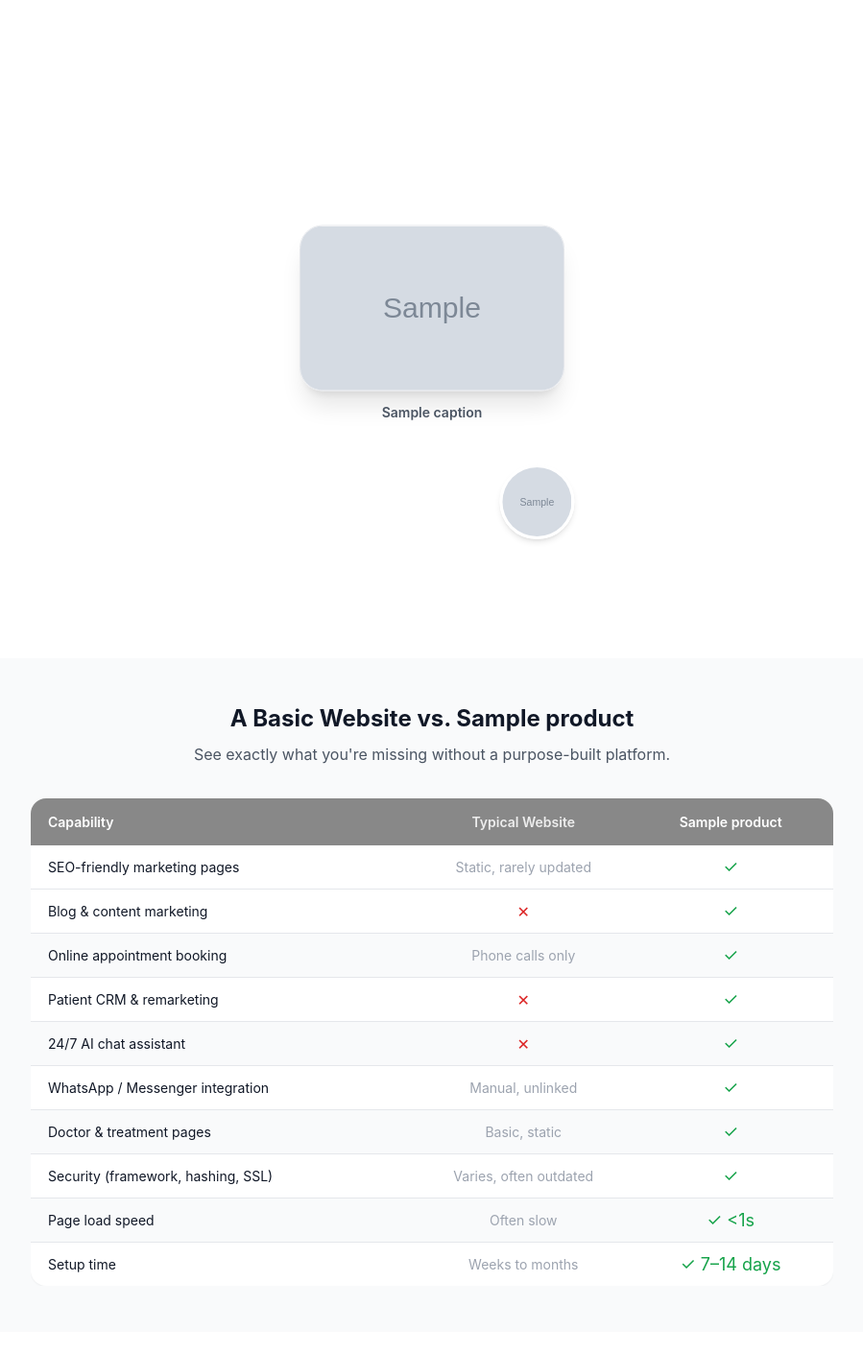
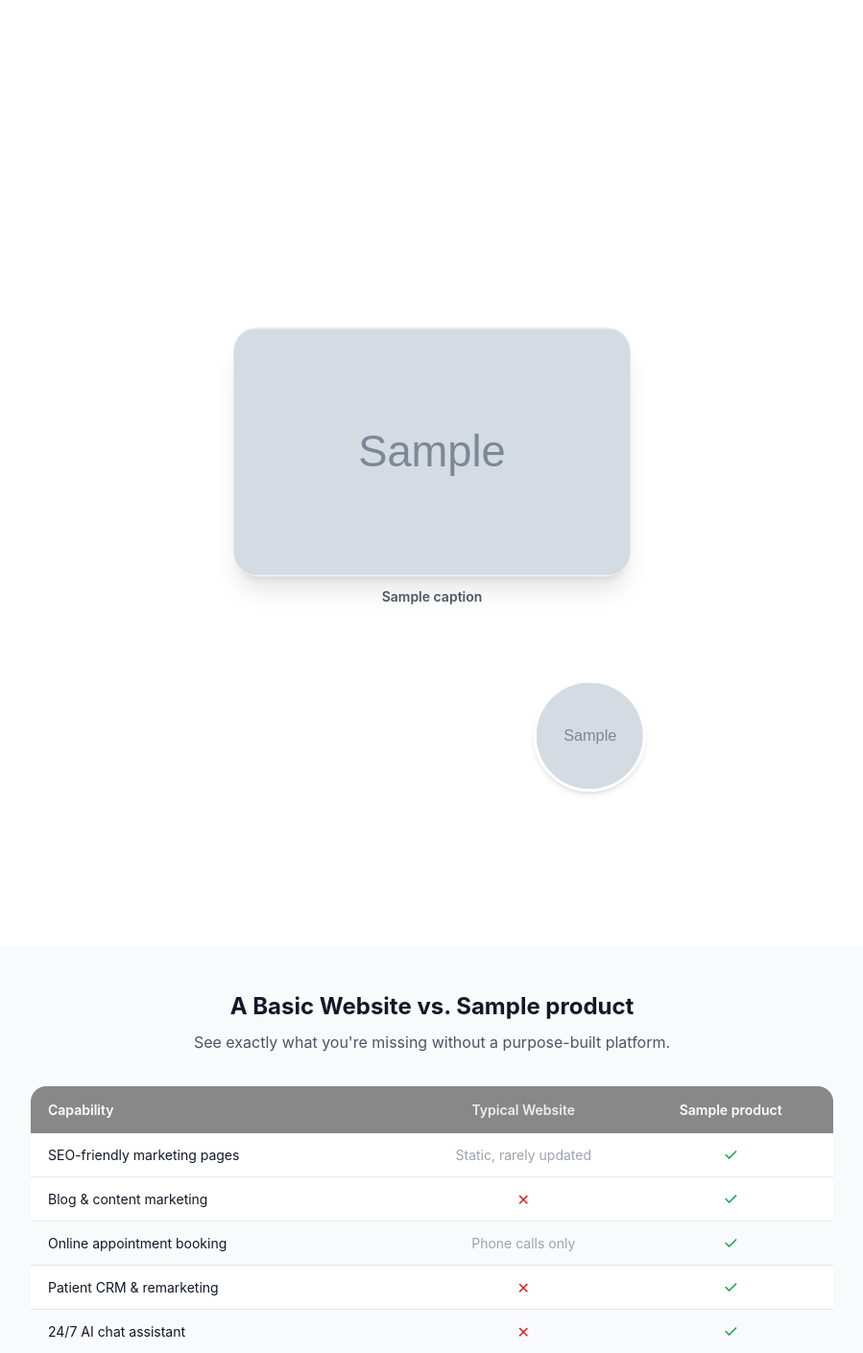
Before and after one commit to phoneixriseinteractive/curasuite_website, a Django app: template templates/landing_pages/curacms.html in a window 1280 px wide. Shown: the part 3093-4503 px from the top of the page at 96% size, without its empty margins (190-1089 px from the left). Run offline with Django 5.2, Linux system fonts and the light colour scheme; the template is opened without the code that fills it: most values are stand-ins (such as "Sample title", 1, 10 or a date in 2020); grey boxes marked "Sample" are stand-in pictures; some libraries are stand-ins or nearby versions.

Commit message:
Update showcase section 3

```diff
--- a/templates/landing_pages/curacms.html
+++ b/templates/landing_pages/curacms.html
@@ -7,11 +7,11 @@
   .lp-orbit-wrap {
     position: relative;
     width: 100%;
-    max-width: 600px;
+    max-width: 900px;
     aspect-ratio: 1/1;
     margin-inline: auto;
-    --orbit-r: 215px;
-    --orbit-size: 78px;
+    --orbit-r: 323px;
+    --orbit-size: 117px;
   }
   .lp-orbit-ring {
     position: absolute; inset: 0;
@@ -38,7 +38,11 @@
   @keyframes lp-spot-in { from { opacity: 0; transform: scale(.95); } to { opacity: 1; transform: scale(1); } }
   .lp-spot-img { animation: lp-spot-in .5s ease; }
   @media (max-width: 640px) {
-    .lp-orbit-wrap { --orbit-r: 153px; --orbit-size: 60px; max-width: 416px; }
+    .lp-orbit-wrap { --orbit-r: 230px; --orbit-size: 90px; max-width: 624px; }
+  }
+  @media (max-width: 420px) {
+    /* guard against thumbnails clipping off-screen on narrow phones */
+    .lp-orbit-wrap { --orbit-r: 110px; --orbit-size: 56px; max-width: 300px; }
   }
   @media (prefers-reduced-motion: reduce) {
     .lp-orbit-ring, .lp-orbit-thumb, .lp-spot-img { animation: none; }
```
